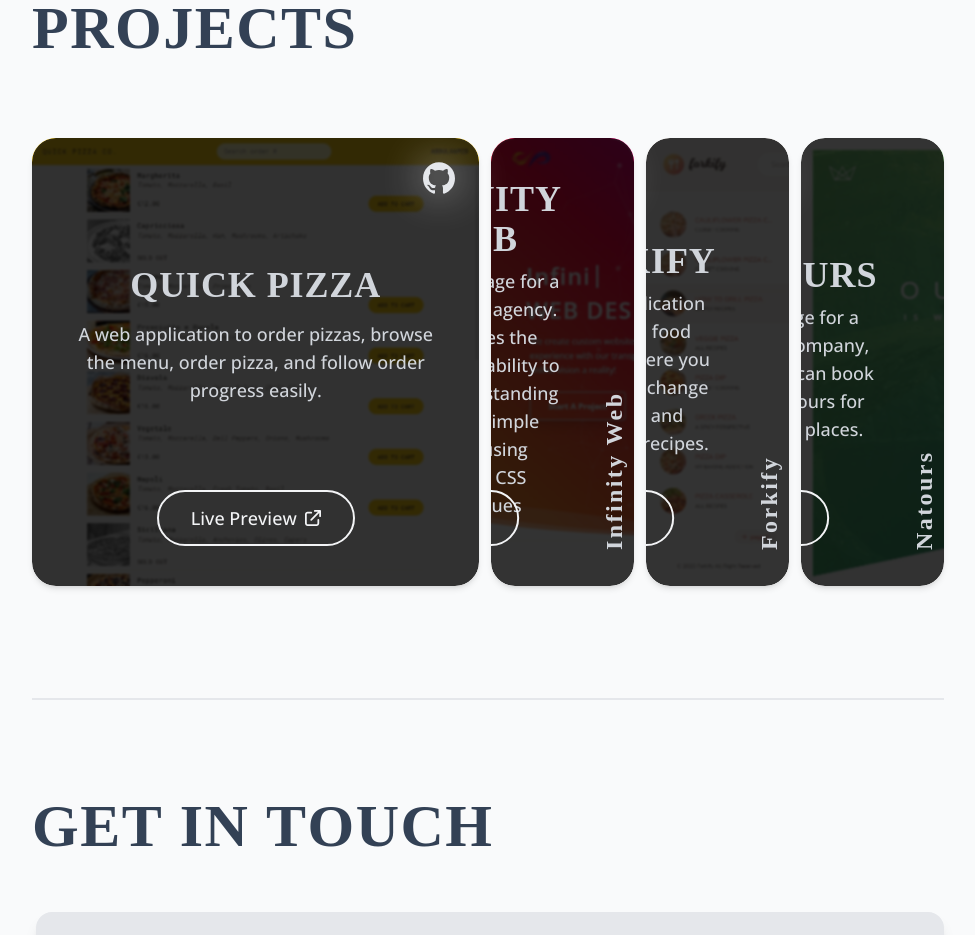
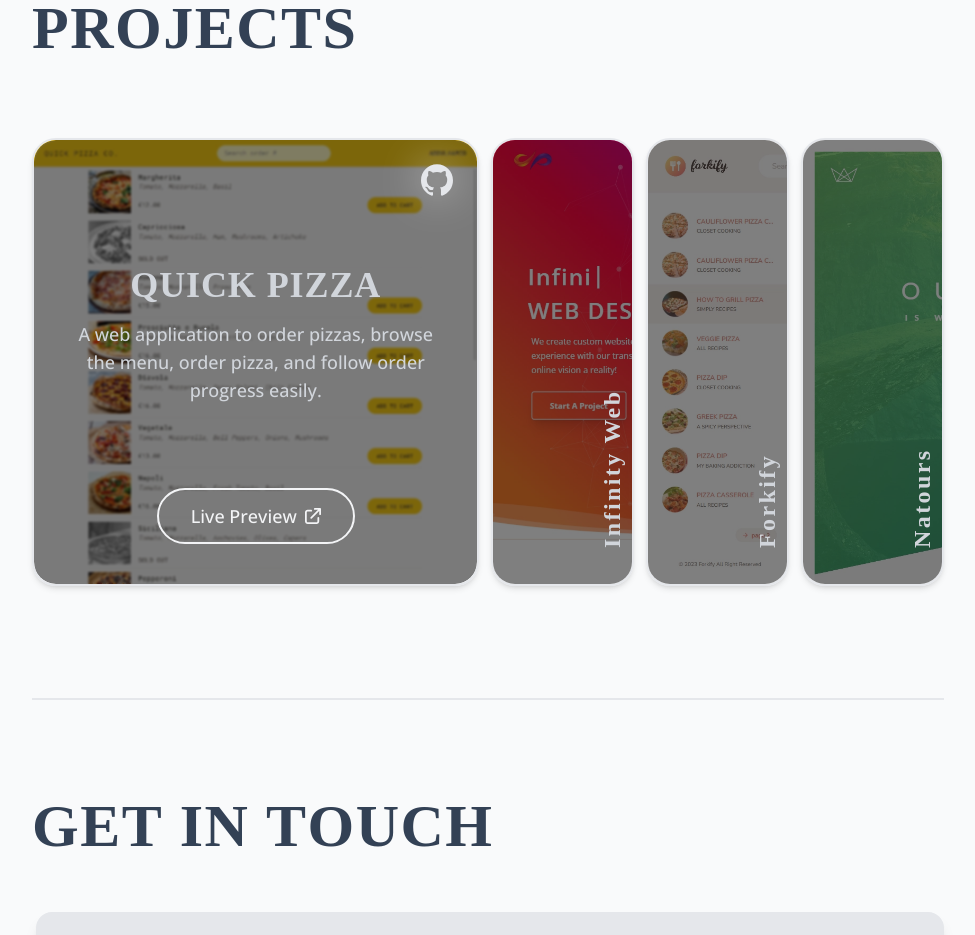
Before and after one commit to AbdelhamidYousef/Portfolio, a React (Vite) app: page / in a window 1280 px wide. Shown: the part 1960-2895 px from the top of the page, without its empty margins (296-1271 px from the left). Built offline with nearby package versions, Linux system fonts and the light colour scheme; a web font is replaced by a local one.

Commit message:
styled projects (for sm screens)

```diff
--- a/src/ui/layouts/projects/Project.jsx
+++ b/src/ui/layouts/projects/Project.jsx
@@ -10,7 +10,7 @@ const Project = ({ data, active, setActive }) => {
     <li
       className={`${
         isActive ? "" : "h-20 sm:h-28 md:flex-1 cursor-pointer"
-      } relative md:h-[28rem] rounded-xl md:rounded-3xl shadow-md overflow-hidden`}
+      } relative md:h-[28rem] rounded-xl md:rounded-3xl border-2 border-gray-200 shadow-md overflow-hidden`}
       onClick={() => setActive(id)}
     >
       {/* Background Image */}
@@ -21,7 +21,11 @@ const Project = ({ data, active, setActive }) => {
       />
 
       {/* Overlay & Title */}
-      <div className="absolute inset-0 bg-black/80 backdrop-blur-[1px] grid justify-center content-center md:justify-end md:content-end">
+      <div
+        className={`${
+          isActive ? "backdrop-blur-[1px]" : ""
+        } absolute inset-0 bg-black/50 grid justify-center content-center md:justify-end md:content-end`}
+      >
         <span
           className={`${
             active === id ? "hidden" : ""
@@ -34,13 +38,15 @@ const Project = ({ data, active, setActive }) => {
       {/* Content */}
       <div
         className={`${
-          isActive ? "translate-x-0" : "-translate-x-full"
-        } absolute inset-0 px-10 grid content-center text-center transition-all duration-300 selection:bg-gray-400`}
+          isActive
+            ? "translate-0"
+            : "translate-y-[200%] md:-translate-x-[200%] md:translate-y-0"
+        } absolute inset-0 px-5 sm:px-10 grid content-center text-center transition-all duration-300 selection:bg-gray-400`}
       >
-        <h3 className="-mt-[20%] xs:-mt-[15%] mb-2 font-hero font-semibold text-2xl xs:text-4xl text-gray-300 uppercase tracking-wide">
+        <h3 className="-mt-[10%] xs:-mt-[15%] mb-2 xs:mb-3 font-hero font-semibold text-2xl xs:text-4xl text-gray-300 uppercase tracking-wide">
           {title}
         </h3>
-        <p className="font-medium text-sm xs:text-lg text-gray-300">
+        <p className="font-medium text-sm xs:text-base sm:text-lg text-gray-300">
           {description}
         </p>
 
@@ -49,7 +55,7 @@ const Project = ({ data, active, setActive }) => {
           target="_blank"
           rel="noreferrer"
           title="Code Source"
-          className="absolute right-4 top-4 xs:right-5 xs:top-5 xl:right-6 xl:top-6 w-6 h-6 xs:w-8 xs:h-8 text-gray-200 drop-shadow-[0_0_20px_#fff] hover:drop-shadow-[0_0_10px_#fff] transition-all duration-300"
+          className="absolute right-4 top-4 xs:right-5 xs:top-5 xl:right-6 xl:top-6 w-6 h-6 xs:w-8 xs:h-8 text-gray-200 drop-shadow-[0_0_20px_#fff] hover:drop-shadow-[0_0_10px_#fff] transition-all duration-300 outline-none focus:drop-shadow-[0_0_7px_#fff]"
         >
           <Github />
         </a>
@@ -57,12 +63,12 @@ const Project = ({ data, active, setActive }) => {
           href={demoLink}
           target="_blank"
           rel="noreferrer"
-          className="absolute left-1/2 -translate-x-1/2 bottom-5 xs:bottom-8 xl:bottom-10 px-6 py-2 xl:px-8 xl:py-3 border-2 border-gray-100 rounded-full text-gray-100 hover:text-slate-700 flex items-center hover:border-transparent hover:bg-gray-200 hover:drop-shadow-[0_0_3px_#fff] transition-all duration-700"
+          className="absolute left-1/2 -translate-x-1/2 bottom-5 xs:bottom-8 xl:bottom-10 px-5 py-1.5 xs:px-6 xs:py-2 md:px-8 md:py-3 border-2 border-gray-100 rounded-full text-gray-100 hover:text-slate-700 flex items-center hover:border-transparent hover:bg-gray-200 hover:drop-shadow-[0_0_3px_#fff] transition-all duration-700 outline-none focus:bg-gray-200 focus:text-slate-700"
         >
-          <span className="font-medium text-md xl:text-lg whitespace-nowrap mr-2">
+          <span className="font-medium text-sm xs:text-md sm:text-lg whitespace-nowrap mr-2">
             Live Preview
           </span>
-          <span className="inline-block w-4 h-4">
+          <span className="inline-block w-3 h-3 sm:w-4 sm:h-4">
             <ExternalLink />
           </span>
         </a>
```
